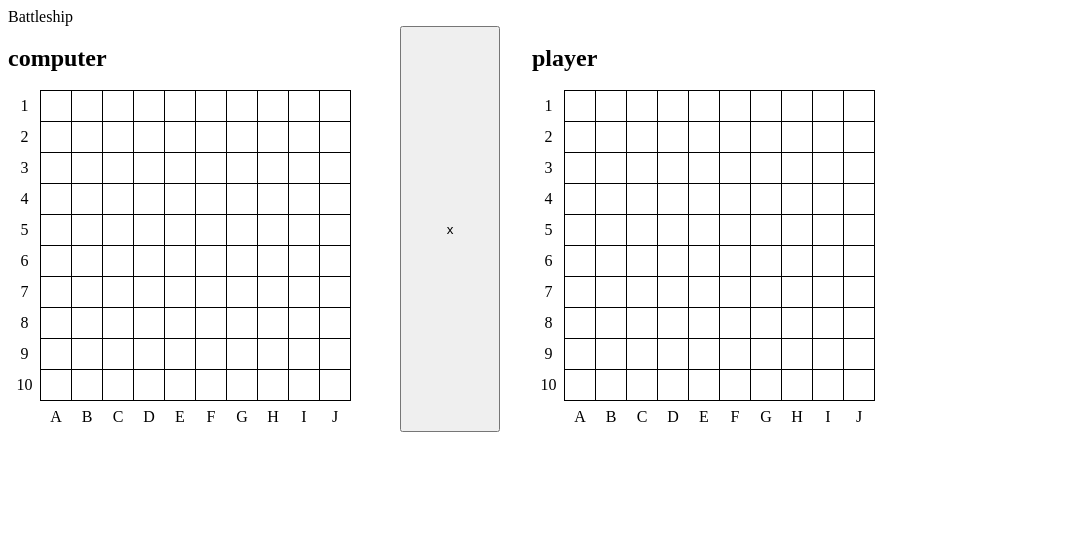
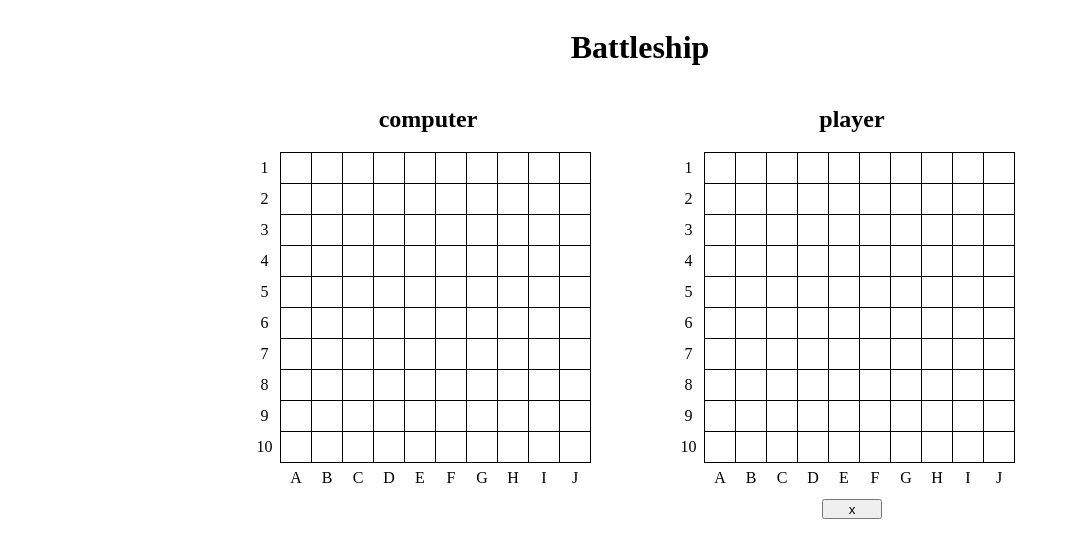
Before and after one commit to hspark220/battleship, a website built with webpack: page src/template.html in a window 1280 px wide. Shown: the whole page, without its empty margins (0-1070 px from the left). Built offline with nearby package versions, Linux system fonts and the light colour scheme.

Commit message:
Fix button placement

```diff
--- a/src/game.js
+++ b/src/game.js
@@ -29,7 +29,7 @@ const Game = () => {
         }
     }
 
-    const _checkEndGame = (board) => {
+    const _checkEndGame = (board, name) => {
 
         //if (board.allShipSank()) console.log('Game Ended! player wins');
         //console.log(board);
@@ -75,13 +75,13 @@ const Game = () => {
                         if (player1.attack(i, j, computerBoard) != null) {
                             //players move
                             box.style.backgroundColor = computerBoard.getColor(i,j);
-                            _checkEndGame(computerBoard);
+                            _checkEndGame(computerBoard, 'player1');
 
                             //computers move
                             const computerMove = computer.aiAttack(playerBoard);
                             const compBox = document.getElementById(`board2:x${computerMove.charAt(11)}y${computerMove.charAt(15)}`)
                             compBox.style.backgroundColor = playerBoard.getColor(computerMove.charAt(15),computerMove.charAt(11));
-                            _checkEndGame(playerBoard);
+                            _checkEndGame(playerBoard, 'computer');
 
                         } else {
                             console.log('invalid move')
--- a/src/style.css
+++ b/src/style.css
@@ -1,13 +1,24 @@
+header {
+    display: flex;
+    justify-content: center;
+}
+
 .gameboard {
     display: grid;
-    grid-template-columns: 360px 100px 360px;
+    grid-template: 1fr 30px /  360px 360px;
     grid-template-areas:
-    "computer button player";
-    gap: 2rem;
+    "computer player"
+    "blank button";
+    column-gap: 4rem;
+    justify-content: center;
 }
 
 button {
     grid-area: button;
+    width: 60px;
+    height: 20px;
+    align-self: center;
+    justify-self: center;
 }
 
 .player, .computer {
@@ -22,6 +33,7 @@ button {
 .title {
     grid-area: title;
     align-self: center;
+    justify-self: center;
     margin: 0;
 }
 .y-axis {
--- a/src/template.html
+++ b/src/template.html
@@ -8,7 +8,7 @@
 </head>
 <body>
     <header>
-        Battleship
+        <h1>Battleship</h1>
     </header>
 
     <div class="gameboard">
```
